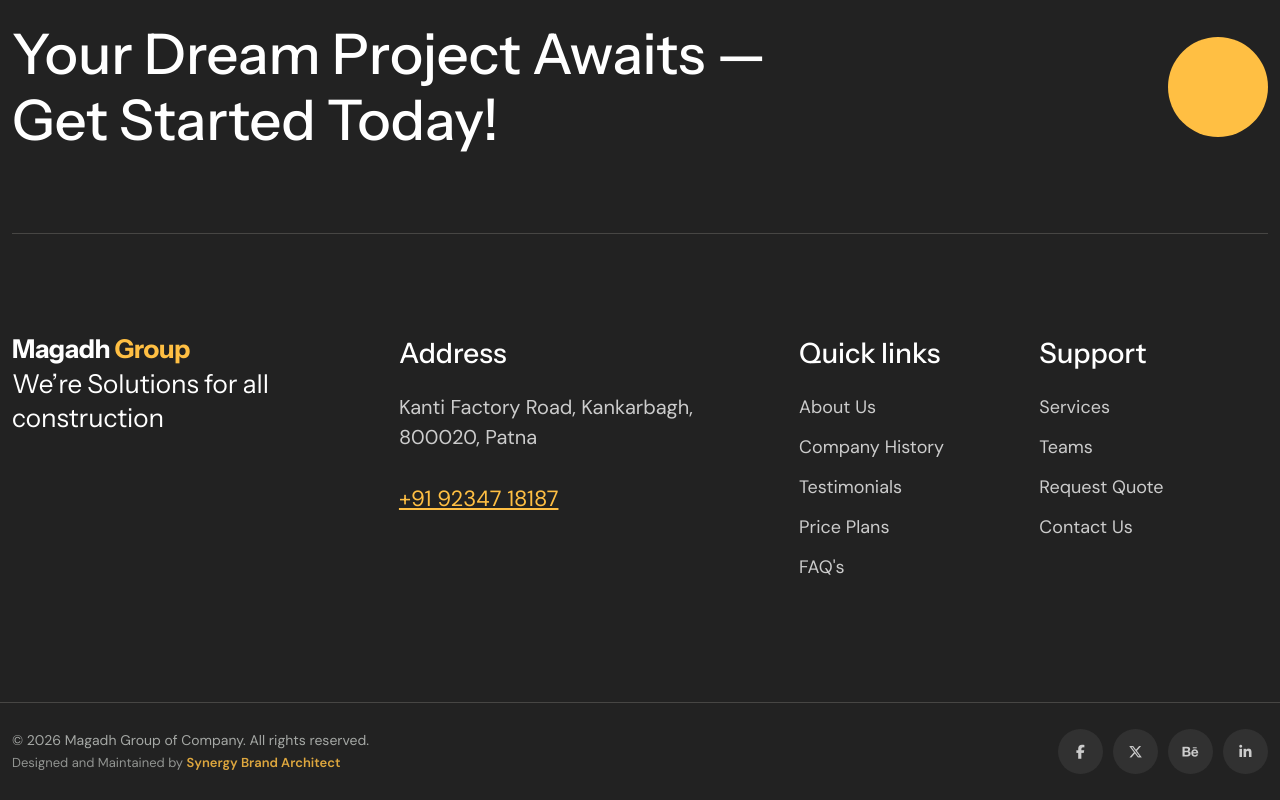
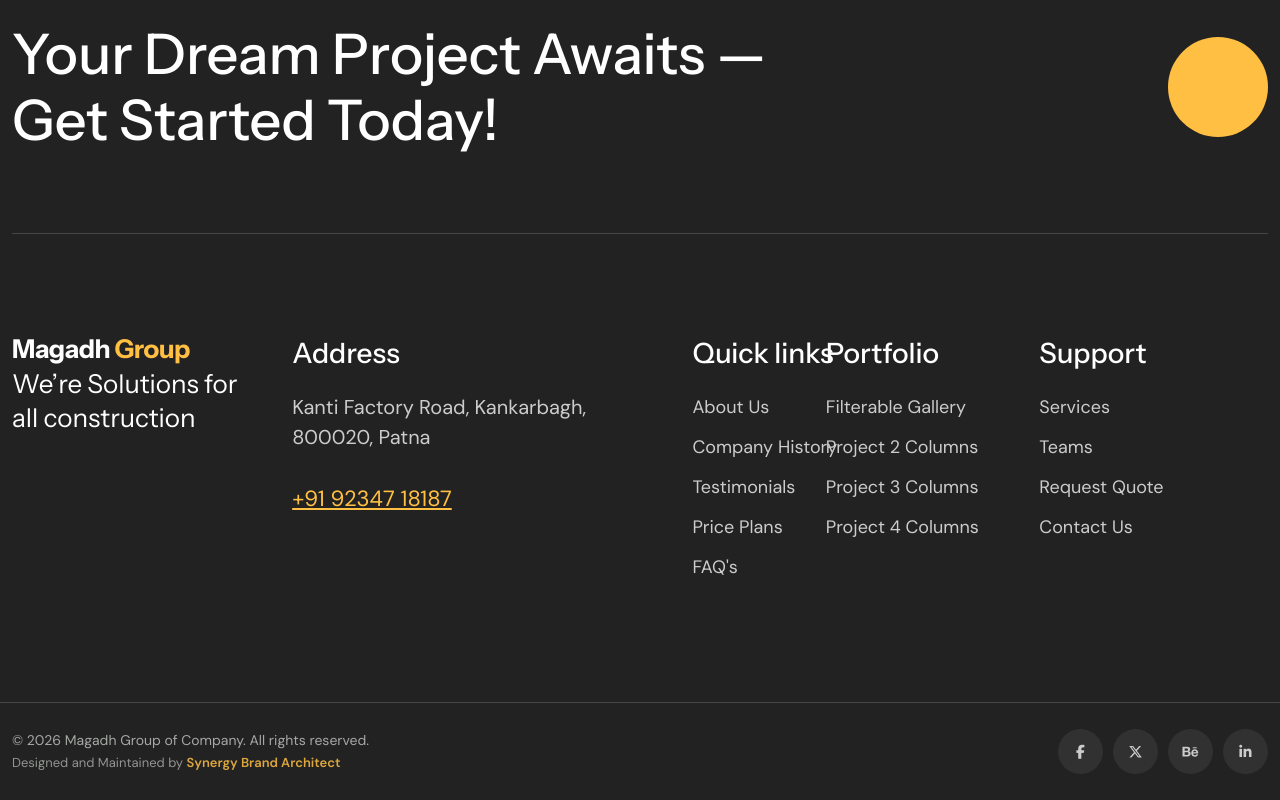
Before and after one commit to kumaranujranchi/magadhgroup, a React (Create React App) app in the folder main-file/: page /faq in a window 1280 px wide. Shown: the part 1473-2273 px from the top of the page. Built offline with nearby package versions, Linux system fonts and the light colour scheme; a web font is replaced by a local one.

Commit message:
Move Portfolio dropdown from header menu to footer navigation

```diff
--- a/main-file/src/components/layout/footers/footer-one.js
+++ b/main-file/src/components/layout/footers/footer-one.js
@@ -27,7 +27,7 @@
                         <div className="col-xl-12">
                             <div className="footer__one-area">
                                 <div className="row">
-                                    <div className="col-lg-4 col-sm-6">
+                                    <div className="col-lg-3 col-sm-6">
                                         <div className="footer__one-widget mr-40">
                                             <Logo isLight={true} />
                                             <h5>We’re Solutions for all construction</h5>
@@ -42,7 +42,7 @@
                                             </div>
                                         </div>
                                     </div>
-                                    <div className="col-lg-3 col-sm-6 lg-mt-30">
+                                    <div className="col-lg-2 col-sm-6 lg-mt-30">
                                         <div className="footer__one-widget ml-40 lg-ml-0">
                                             <h4>Quick links</h4>
                                             <div className="footer-widget-menu">
@@ -52,6 +52,19 @@
                                                     <li><Link to="/testimonial">Testimonials</Link></li>
                                                     <li><Link to="/pricing-plans">Price Plans</Link></li>
                                                     <li><Link to="/faq">FAQ's</Link></li>
+                                                </ul>
+                                            </div>
+                                        </div>
+                                    </div>
+                                    <div className="col-lg-2 col-sm-6 lg-mt-30">
+                                        <div className="footer__one-widget address">
+                                            <h4>Portfolio</h4>
+                                            <div className="footer-widget-menu">
+                                                <ul>
+                                                    <li><Link to="/gallery">Filterable Gallery</Link></li>
+                                                    <li><Link to="/portfolio/2-columns">Project 2 Columns</Link></li>
+                                                    <li><Link to="/portfolio/3-columns">Project 3 Columns</Link></li>
+                                                    <li><Link to="/portfolio/4-columns">Project 4 Columns</Link></li>
                                                 </ul>
                                             </div>
                                         </div>
--- a/main-file/src/components/layout/headers/header-menu.js
+++ b/main-file/src/components/layout/headers/header-menu.js
@@ -18,19 +18,6 @@
                         <li><Link to='/products/home-appliances'>Home Appliances</Link></li>
                     </ul>
                 </li>
-                <li className='menu-item-has-children'><Link to='/portfolio/3-columns'>Portfolio</Link>
-                    <ul className='sub-menu'>
-                        <li><Link to='/gallery'>Filterable Gallery</Link></li>
-                        <li className='menu-item-has-children'><Link to='#'>Project Grid</Link>
-                            <ul className='sub-menu'>
-                                <li><Link to='/portfolio/2-columns'>2 Columns</Link></li>
-                                <li><Link to='/portfolio/3-columns'>3 Columns</Link></li>
-                                <li><Link to='/portfolio/4-columns'>4 Columns</Link></li>
-                            </ul>
-                        </li>
-                        <li><Link to='/portfolio/healthcare-facility'>Project Details</Link></li>
-                    </ul>
-                </li>
                 <li className='menu-item-has-children'><Link to='/blog'>Blog</Link>
                     <ul className='sub-menu'>
                         <li><Link to='/blog'>Blog Grid</Link></li>
--- a/main-file/src/components/layout/headers/responsive-menu.js
+++ b/main-file/src/components/layout/headers/responsive-menu.js
@@ -40,21 +40,6 @@
 			</ul>
             <a className={`mean-expand ${activeIcon("services")}`} onClick={() => active("services")}></a>
 		</li>
-        <li className='menu-item-has-children'><Link to='/portfolio/3-columns'>Project</Link>
-            <ul className='sub-menu' style={activeSubMenu("project")}>
-				<li><Link to='/portfolio-filter'>Project Filter</Link></li>
-				<li className='menu-item-has-children'><Link to='#'>Project Grid</Link>
-                    <ul className='sub-menu' style={activeSubMenus("grid")}>
-						<li><Link to='/portfolio/2-columns'>2 Columns</Link></li>
-						<li><Link to='/portfolio/3-columns'>3 Columns</Link></li>
-						<li><Link to='/portfolio/4-columns'>4 Columns</Link></li>
-					</ul>
-                    <a className={`mean-expand ${activeIcons("grid")}`} onClick={() => actives("grid")}></a>
-				</li>
-                <li><Link to='/portfolio/business-analytics'>Project Details</Link></li>
-            </ul>
-            <a className={`mean-expand ${activeIcon("project")}`} onClick={() => active("project")}></a>
-        </li>
         <li className='menu-item-has-children'><Link to='/blog'>Blog</Link>
             <ul className='sub-menu' style={activeSubMenu("blog")}>
                 <li><Link to='/blog'>Blog Grid</Link></li>
```
